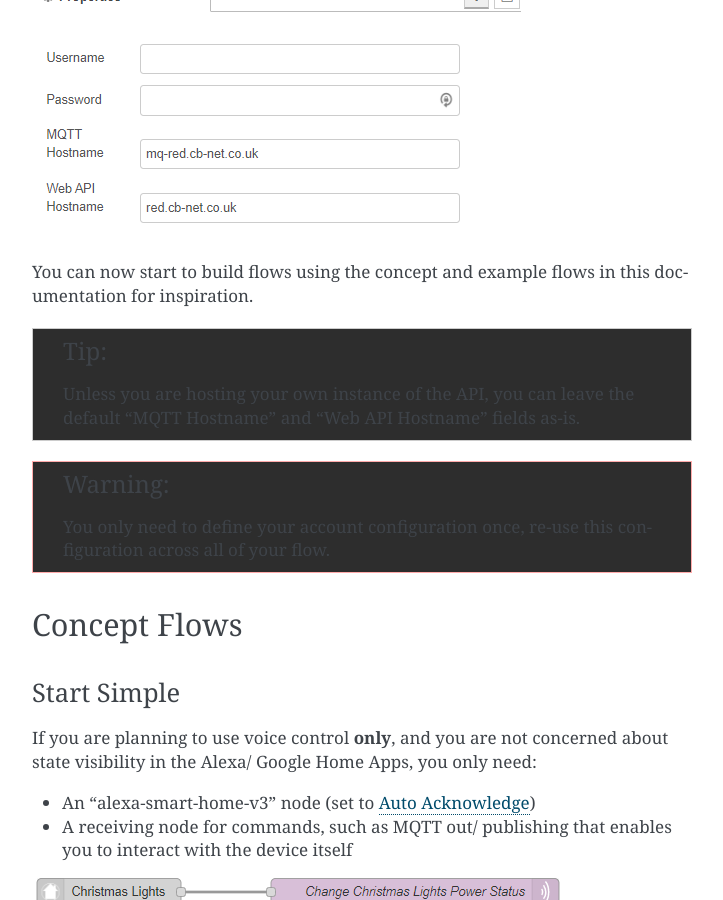
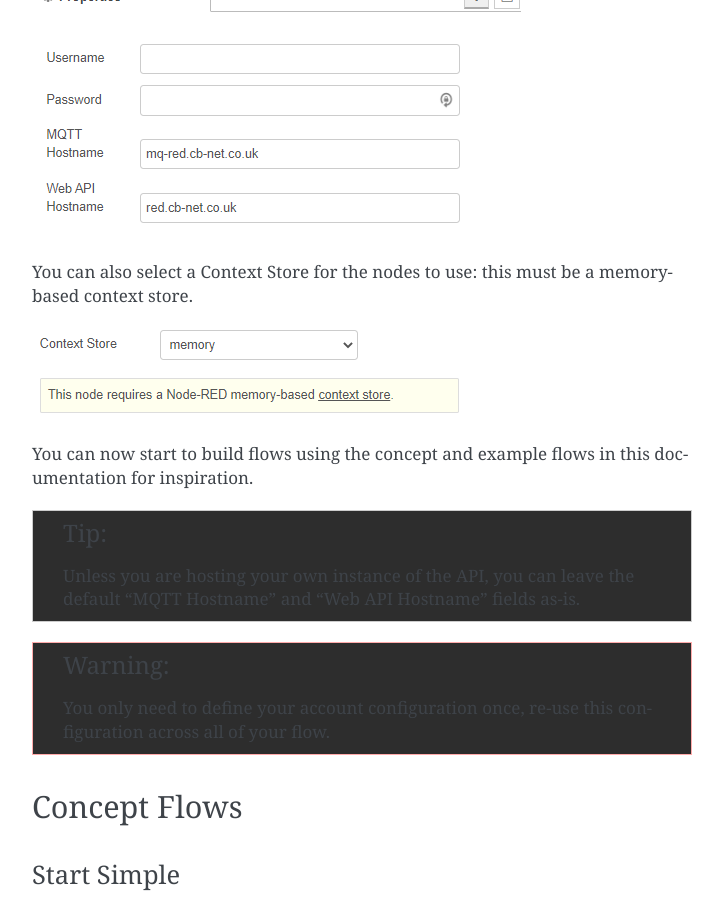
Before and after one commit to hardillb/node-red-alexa-home-skill-web, a Sphinx documentation site: the page built from docs/getting-started.rst, in a window 1280 px wide and 900 px high, scrolled down 7881 px. Shown: the whole window, without its empty margins (388-1111 px from the left). Built offline with Sphinx 7.4.7, drawn with Linux system fonts in a browser that asks for light colours.

Commit message:
Add reference to Conext Store option in configuration node.

```diff
--- a/docs/getting-started.rst
+++ b/docs/getting-started.rst
@@ -191,6 +191,11 @@ Enter your Node-RED Smart Home Control username and password and click 'Add' to
 .. image:: _static/images/account-config-details.png
     :alt: Screenshot of username/ password configuration.
 
+You can also select a Context Store for the nodes to use: this must be a memory-based context store.
+
+.. image:: _static/images/context-store.png
+    :alt: Screenshot of initial account configuration.
+
 You can now start to build flows using the concept and example flows in this documentation for inspiration.
 
 .. tip:: Unless you are hosting your own instance of the API, you can leave the default "MQTT Hostname" and "Web API Hostname" fields as-is.
```
Also changed, not shown: docs/_static/images/context-store.png (added).
